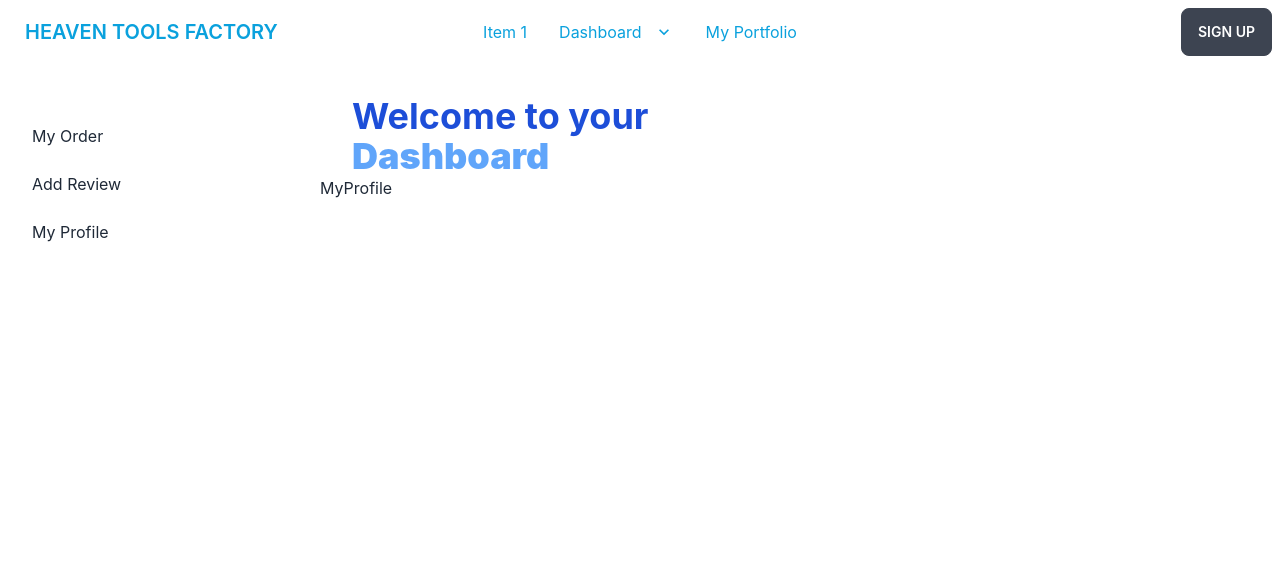
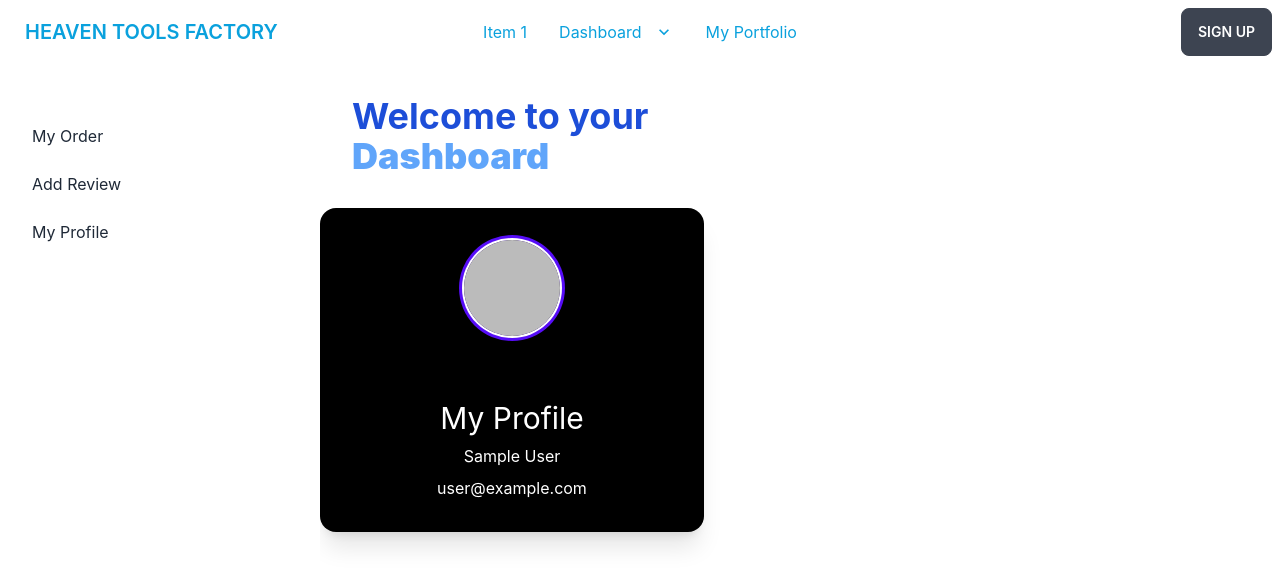
Before and after one commit to MDRAFIULI/real_interview_project_three_assign-12_client, a React (Create React App) app: page /dashboard/myProfile in a window 1280 px wide. Shown: the top 586 px of the page. Built offline with nearby package versions, Linux system fonts and the light colour scheme; no server answers; sample sign-in values are in the browser's storage.

Commit message:
Profile start

```diff
--- a/src/page/Dashboard/MyProfile/MyProfile.js
+++ b/src/page/Dashboard/MyProfile/MyProfile.js
@@ -1,9 +1,24 @@
 import React from 'react';
+import { useAuthState } from 'react-firebase-hooks/auth';
+import auth from '../../../firebase.init';
 
 const MyProfile = () => {
+    const [user] = useAuthState(auth);
+    console.log(user);
     return (
-        <div className='mx-auto'>
-            <h1>MyProfile</h1>
+        <div>
+            <div class="card w-96 bg-black shadow-xl mt-8">
+                <div class="avatar mx-auto my-8">
+                    <div class="w-24 rounded-full ring ring-primary ring-offset-base-100 ring-offset-2">
+                        <img src={user?.photoURL} />
+                    </div>
+                </div>
+                <div class="card-body">
+                    <h2 class=" text-3xl text-center text-white">My Profile</h2>
+                    <h1 className='text-center text-white'>{user?.displayName}</h1>
+                    <h1 className='text-center text-white'>{user?.email}</h1>
+                </div>
+            </div>
         </div>
     );
 };
--- a/src/page/Home/Products/Products.js
+++ b/src/page/Home/Products/Products.js
@@ -17,7 +17,7 @@ const Products = () => {
             <h1 className="text-4xl text-center text-[#0AA1DD]">Tools Of Heaven Brand!</h1>
             <div className='grid lg:grid-cols-2 gap-24 mt-16 container ml-8'>
                 {
-                    products.slice(0, 6).map(product => <Product key={product._id} product={product}></Product>)
+                    products?.slice(0, 6).map(product => <Product key={product._id} product={product}></Product>)
                 }
             </div>
         </div>
```
